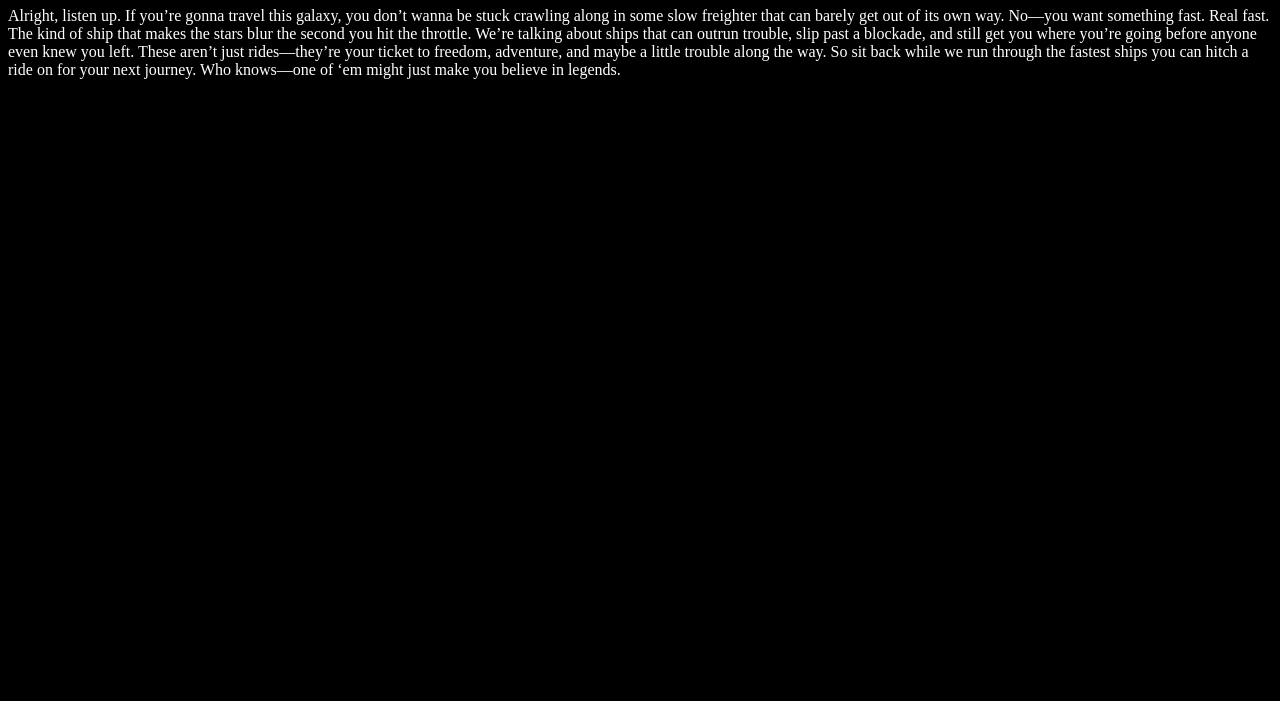
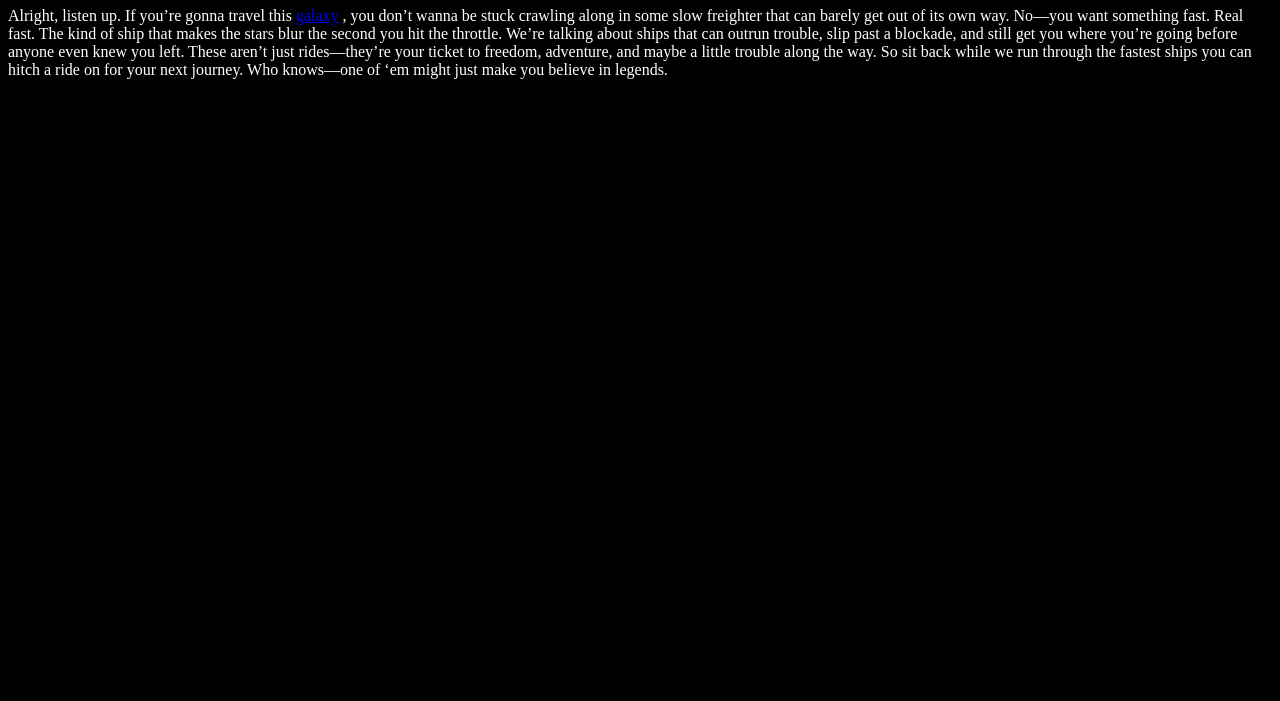
Before and after one commit to zacharyl1003/Lab-2---Hyperlinks, a plain HTML site: page index.html in a window 1280 px wide. Shown: the part 99-800 px from the top of the page. Drawn offline with Linux system fonts and the light colour scheme.

Commit message:
added galaxy link

```diff
--- a/index.html
+++ b/index.html
@@ -14,7 +14,7 @@
 
 
 <h1> STAR WARS - TOP FIVE RATED SHIPS TO TRAVEL WITH </h1>
-<P> Alright, listen up. If you’re gonna travel this galaxy, you don’t wanna be stuck crawling along in some slow freighter that can barely get out of its own way. No—you want something fast. Real fast. The kind of ship that makes the stars blur the second you hit the throttle.
+<P> Alright, listen up. If you’re gonna travel this <a href="page1.html" title="Whats a Galaxy">galaxy</a> , you don’t wanna be stuck crawling along in some slow freighter that can barely get out of its own way. No—you want something fast. Real fast. The kind of ship that makes the stars blur the second you hit the throttle.
  We’re talking about ships that can outrun trouble, slip past a blockade, and still get you where you’re going before anyone even knew you left. These aren’t just rides—they’re your ticket to freedom, adventure, and maybe a little trouble along the way.
 So sit back while we run through the fastest ships you can hitch a ride on for your next journey. Who knows—one of ‘em might just make you believe in legends.</p>
 
```
